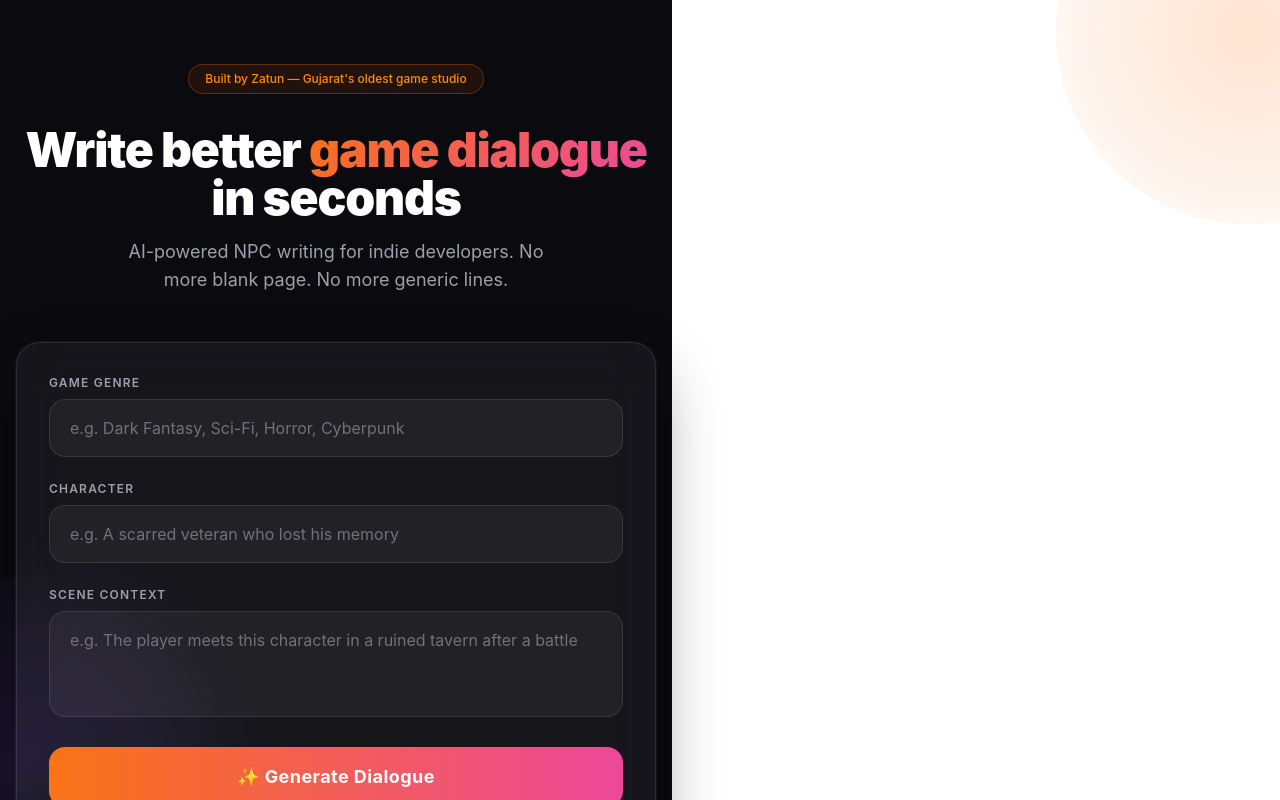
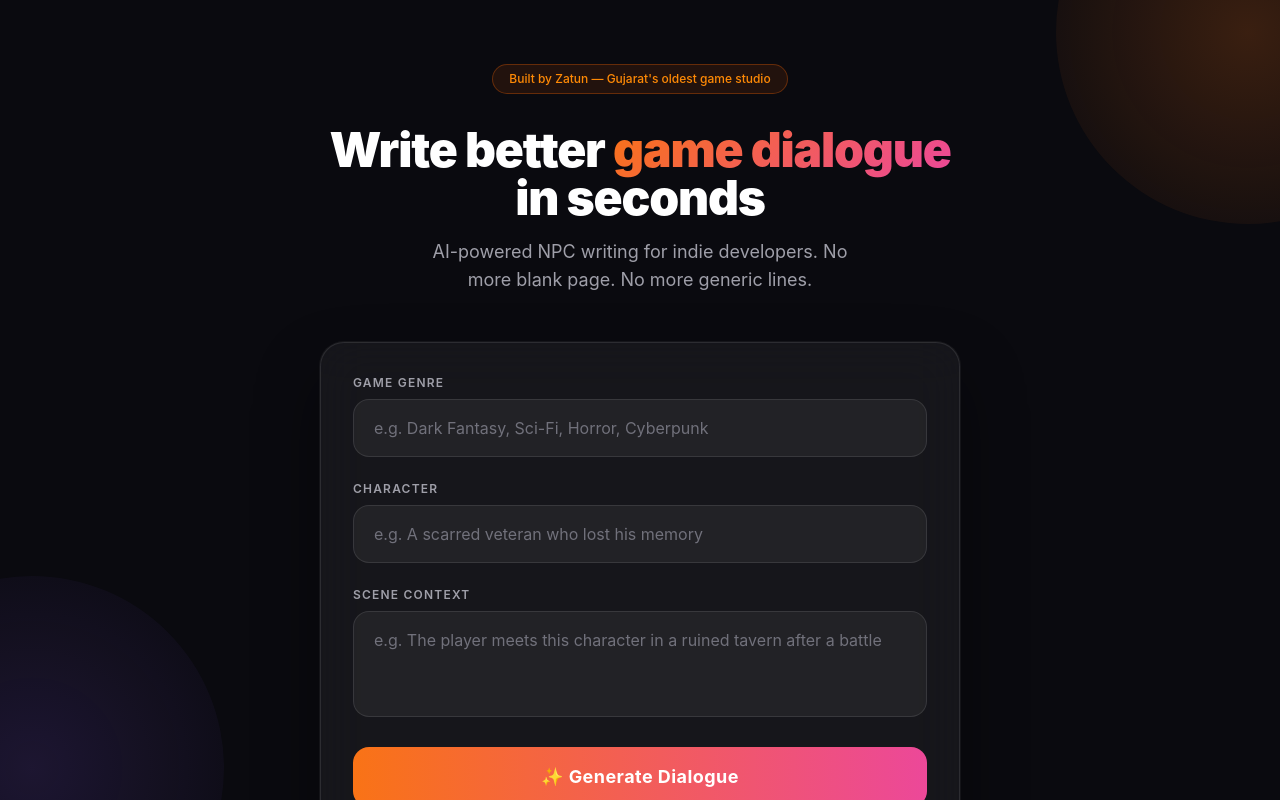
Before and after one commit to rish2323/Zatun-AI, a Next.js app: page / in a window 1280 px wide. Shown: the top 800 px of the page. Built offline with nearby package versions, Linux system fonts and the light colour scheme.

Commit message:
fix layout properly

```diff
--- a/app/layout.tsx
+++ b/app/layout.tsx
@@ -28,7 +28,7 @@ export default function RootLayout({
       lang="en"
       className={`${geistSans.variable} ${geistMono.variable} h-full antialiased`}
     >
-    <body className="min-h-full flex">
+    <body>
   {children}
   <Analytics />
 </body>
```
